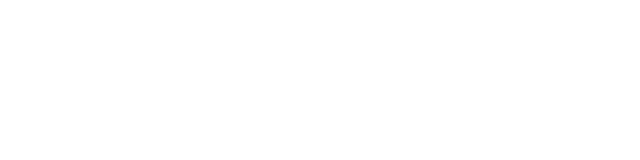
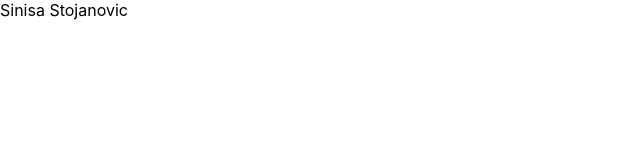
Before and after one commit to sinissto/firebase_admin_panel, a JavaScript app: page / in a window 1280 px wide. Shown: the top 160 px of the page, without its empty margins (0-640 px from the left). Built offline with nearby package versions, Linux system fonts and the light colour scheme; the HTML template or start-up script is replaced by a standard one.

Commit message:
Started with Home paga. SASS installed

```diff
--- a/package.json
+++ b/package.json
@@ -9,6 +9,7 @@
     "react": "^18.2.0",
     "react-dom": "^18.2.0",
     "react-scripts": "5.0.1",
+    "sass": "^1.57.1",
     "web-vitals": "^2.1.4"
   },
   "scripts": {
--- a/src/App.js
+++ b/src/App.js
@@ -1,11 +1,7 @@
-import './App.css';
+import "./App.css";
 
 function App() {
-  return (
-    <div className="App">
-
-    </div>
-  );
+  return <div className="App">Sinisa Stojanovic</div>;
 }
 
 export default App;
--- a/src/index.css
+++ b/src/index.css
@@ -1,5 +1,7 @@
 * {
   box-sizing: border-box;
+  margin: 0;
+  padding: 0;
 }
 
 html {
@@ -7,7 +9,6 @@
 }
 
 body {
-  margin: 0;
   font-family: -apple-system, BlinkMacSystemFont, "Segoe UI", "Roboto", "Oxygen",
     "Ubuntu", "Cantarell", "Fira Sans", "Droid Sans", "Helvetica Neue",
     sans-serif;
--- /dev/null
+++ b/src/pages/home/Home.js
@@ -0,0 +1 @@
+import
```
Also changed, not shown: src/pages/home/Home.scss (added), 1 other file (tests, documents, lock files or other folders).
